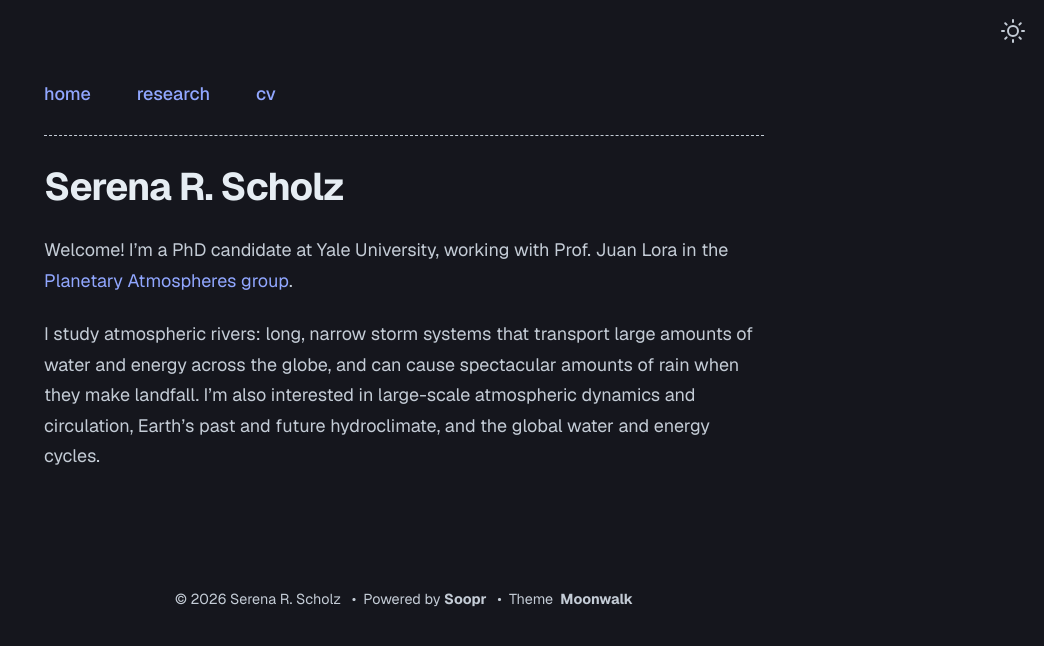
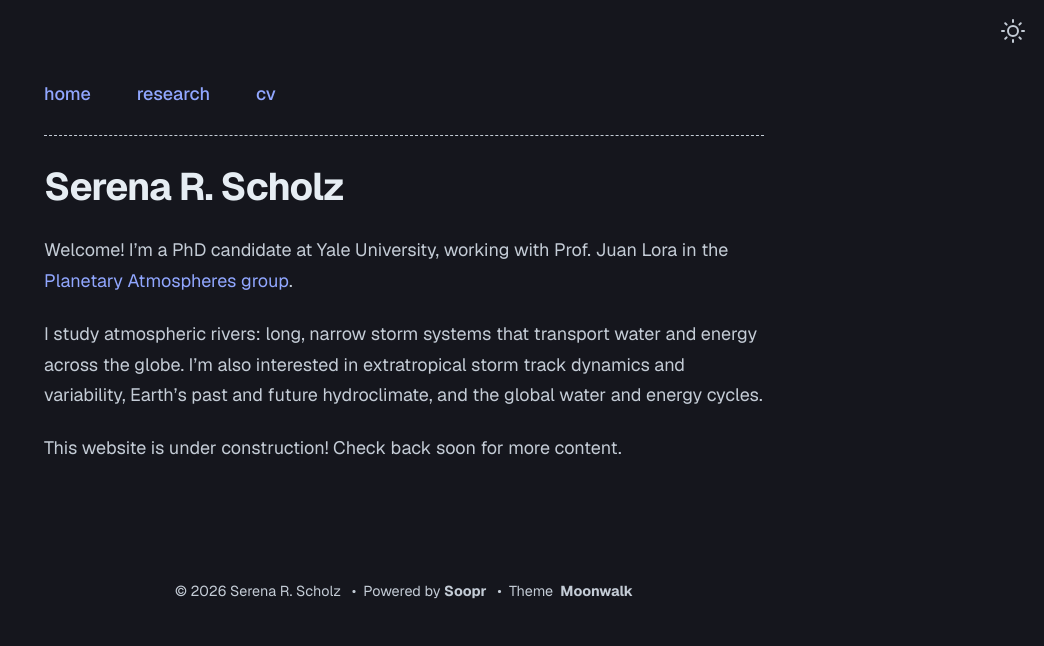
Before and after one commit to serenarscholz/serenarscholz.github.io, a Jekyll site: the page built from index.md, in a window 1280 px wide. Shown: the top 646 px of the page, without its empty margins (236-1280 px from the left). Built offline with Jekyll 4.4.1, drawn with Linux system fonts in a browser that asks for light colours.

Commit message:
Update index.md

```diff
--- a/index.md
+++ b/index.md
@@ -5,4 +5,6 @@ permalink: /
 
 Welcome! I'm a PhD candidate at Yale University, working with Prof. Juan Lora in the [Planetary Atmospheres group](https://earth.yale.edu/profile/juan-m-lora).
 
-I study atmospheric rivers: long, narrow storm systems that transport large amounts of water and energy across the globe, and can cause spectacular amounts of rain when they make landfall. I'm also interested in large-scale atmospheric dynamics and circulation, Earth's past and future hydroclimate, and the global water and energy cycles.
+I study atmospheric rivers: long, narrow storm systems that transport water and energy across the globe. I'm also interested in extratropical storm track dynamics and variability, Earth's past and future hydroclimate, and the global water and energy cycles.
+
+This website is under construction! Check back soon for more content.
```
